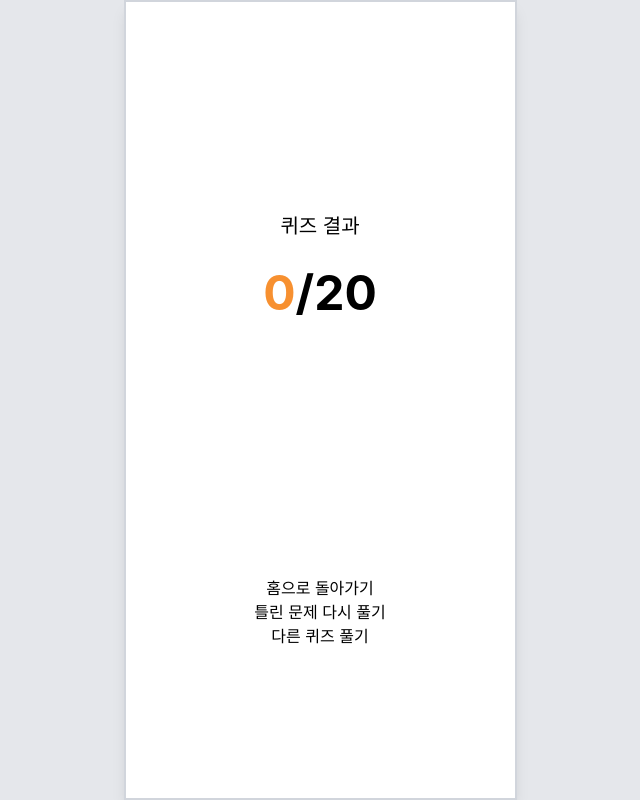
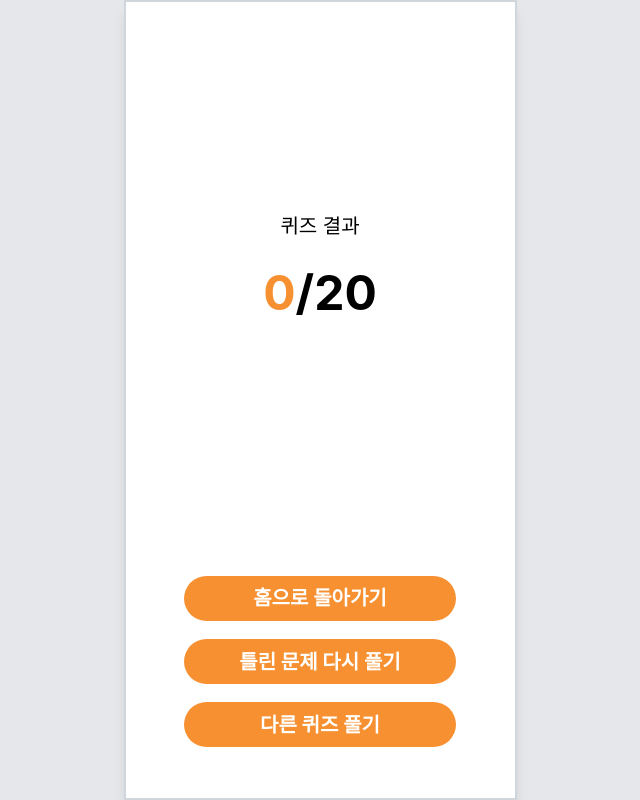
Before and after one commit to 2025-sinchonthon-4/frontend, a React (Vite) app: page /quiz-report in a window 1280 px wide. Shown: the whole page, without its empty margins (320-960 px from the left). Built offline with nearby package versions, Linux system fonts and the light colour scheme.

Commit message:
style: quiz-report-UI 완성

```diff
--- a/src/pages/quizReport/quizReportPage.jsx
+++ b/src/pages/quizReport/quizReportPage.jsx
@@ -1,5 +1,6 @@
 import React, { useEffect, useState } from 'react';
 import { useNavigate} from 'react-router-dom';
+import Button from '../../components/Button';
 
 const QuizReportPage = () => {
   const navigate = useNavigate();
@@ -26,9 +27,9 @@ const QuizReportPage = () => {
         <p className="font-bold text-[3rem]">/{totalScore}</p>
       </div>
 
-      <button className='' onClick={() => navigate("/")}>홈으로 돌아가기</button>
-      <button className='' onClick={() => navigate("/quiz")}>틀린 문제 다시 풀기</button>
-      <button className='' onClick={() => navigate("/quiz")}>다른 퀴즈 풀기</button>
+      <Button className='mb-[1.13rem]' onClick={() => navigate("/")}>홈으로 돌아가기</Button>
+      <Button className='mb-[1.13rem]' onClick={() => navigate("/quiz")}>틀린 문제 다시 풀기</Button>
+      <Button onClick={() => navigate("/quiz")}>다른 퀴즈 풀기</Button>
     </div>
   );
 }
```
